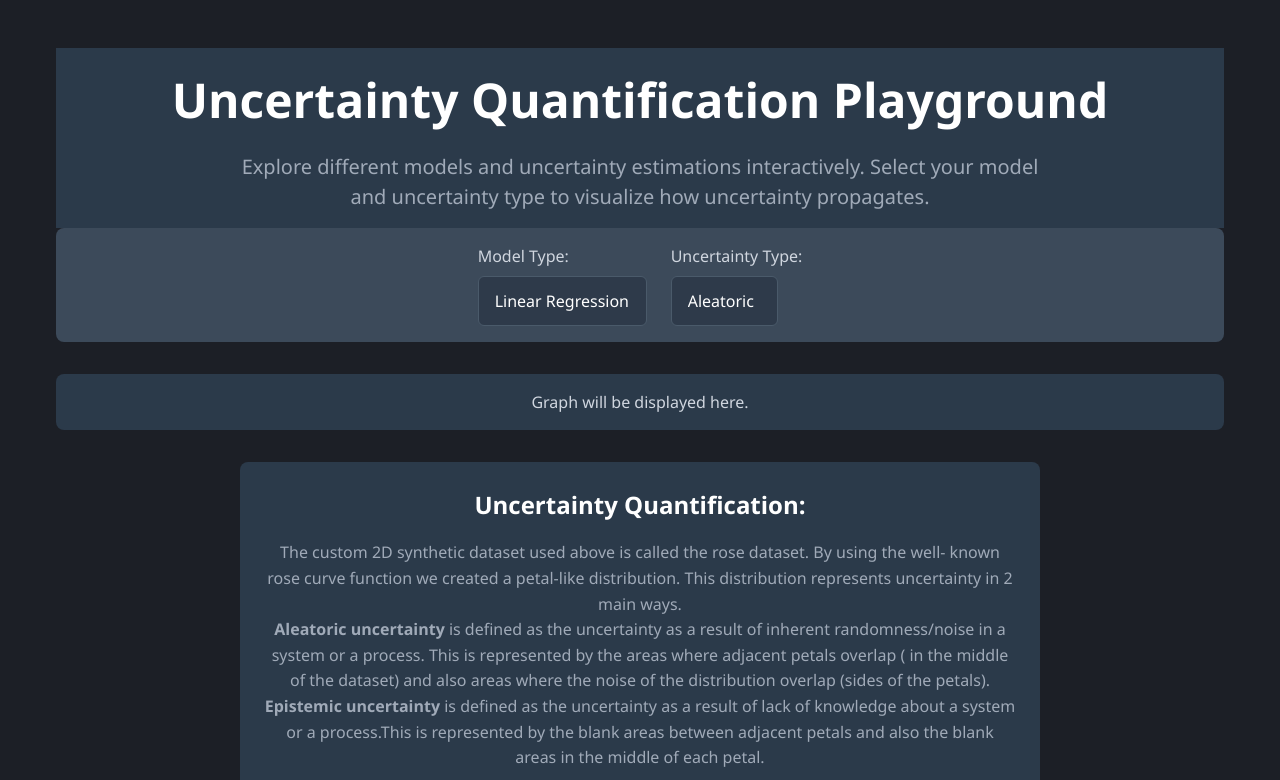
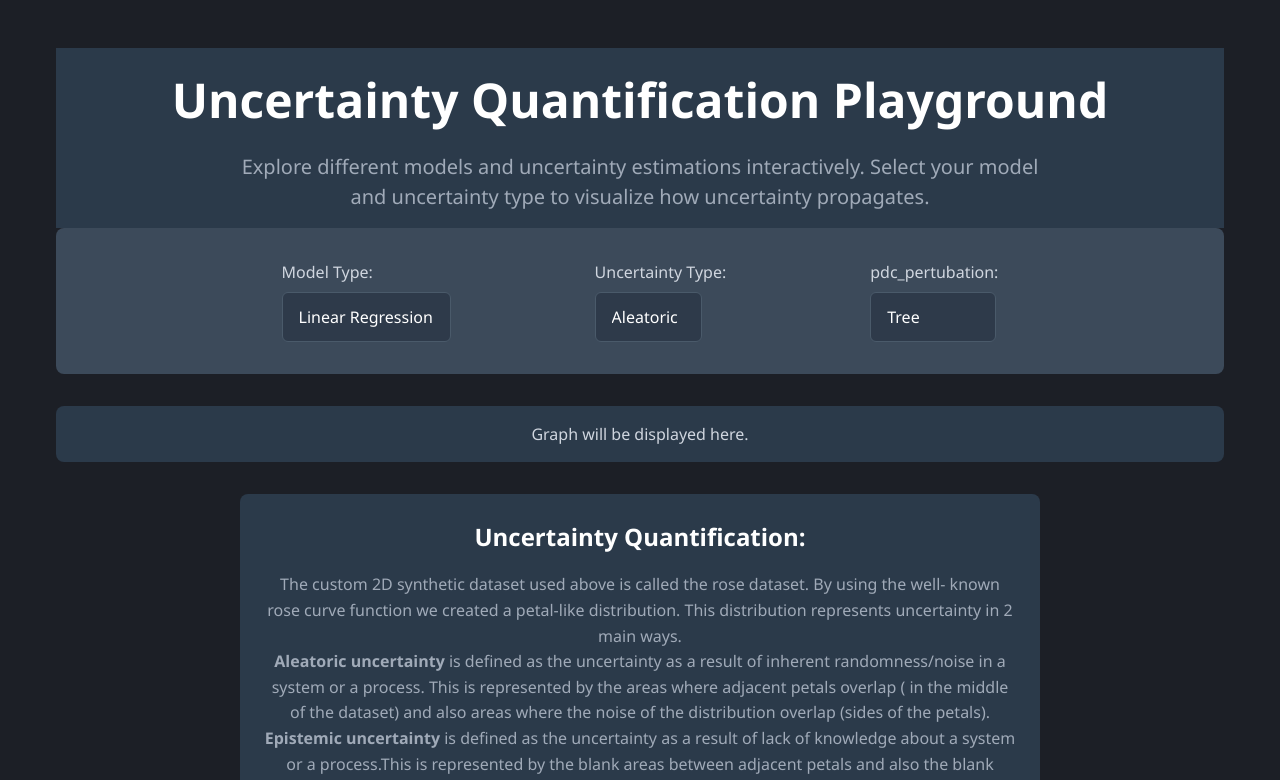
Before and after one commit to who-is-kenny/Uncertainty_playground, a React (Vite) app in the folder PDL_playground/: page / in a window 1280 px wide. Shown: the top 780 px of the page. Built offline with nearby package versions, Linux system fonts and the light colour scheme.

Commit message:
update controls layout for improved spacing and aesthetics; add pdc_pertubation control group

```diff
--- a/PDL_playground/src/App.css
+++ b/PDL_playground/src/App.css
@@ -38,10 +38,10 @@ body {
 .controls {
   display: flex;
   justify-content: center;
-  gap: 1.5rem;
+  gap: 9rem;
   margin: 0;
   background-color: #3c4a5a; /* Matte blue-grey controls background */
-  padding: 1rem;
+  padding: 2rem;
   border-radius: 8px; /* Rounded corners for better aesthetics */
 }
 
--- a/PDL_playground/src/App.jsx
+++ b/PDL_playground/src/App.jsx
@@ -31,6 +31,16 @@ function App() {
             <option>Total</option>
           </select>
         </div>
+
+        <div className="control-group">
+          <p className='control-name'>pdc_pertubation:</p>
+          <select className="select-box">
+            <option>Tree</option>
+            <option>Tree-Anchor</option>
+            <option>Anchor</option>
+          </select>
+        </div>
+
       </div>
 
       {/* Graph area */}
```
